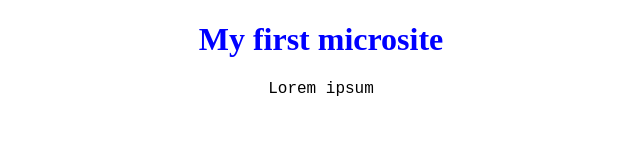
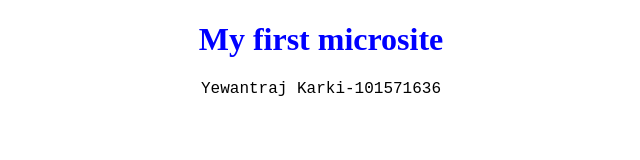
Before and after one commit to yewantraj/desn3035-e1, a plain HTML site: page index.html in a window 1280 px wide. Shown: the whole page, without its empty margins (319-959 px from the left). Drawn offline with Linux system fonts and the light colour scheme.

Commit message:
changed content of the paragraph

```diff
--- a/index.html
+++ b/index.html
@@ -7,7 +7,7 @@
 </head>
 <body>
     <h1>My first microsite</h1>
-    <p>Lorem ipsum</p>
+    <p>Yewantraj Karki-101571636</p>
     <img src="image.jpg" alt="">
 </body>
 </html>
```
